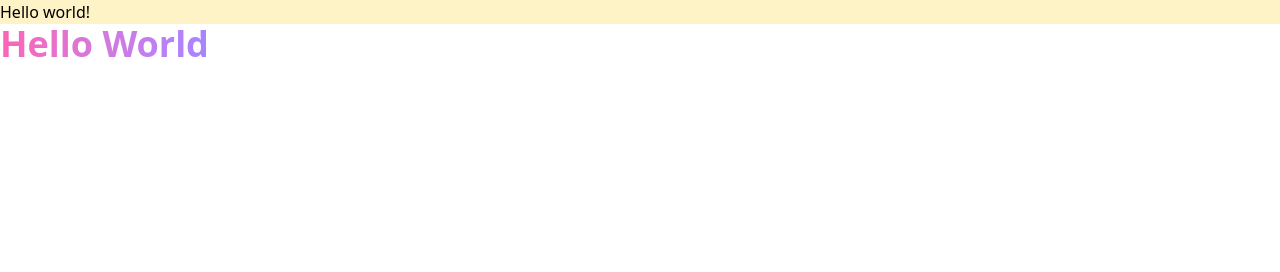
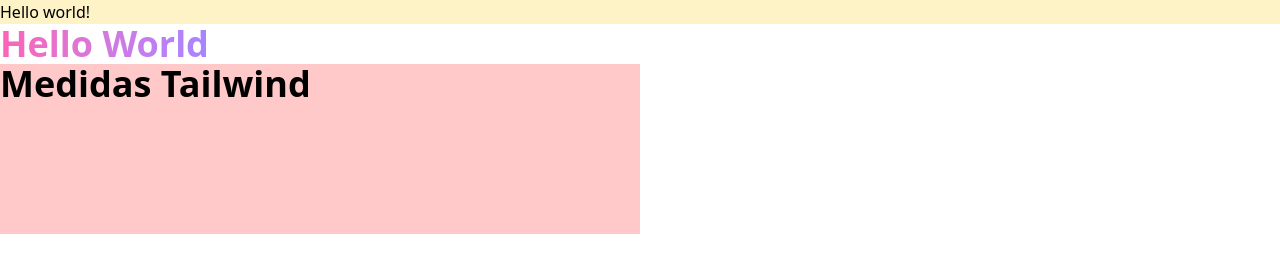
Before and after one commit to angelfloresmoran/angelldev, a website: page src/index.html in a window 1280 px wide. Drawn offline with Linux system fonts and the light colour scheme.

Commit message:
Se termina clase medidas

```diff
--- a/src/index.html
+++ b/src/index.html
@@ -17,6 +17,9 @@
              Hello World
             </span>
         </div>
+        <div>
+            <h2 class="text-4xl font-extrabold bg-red-200 w-1/2 h-[170px]">Medidas Tailwind</h2>
+        </div>
     </div>
 </body>
 </html>
```
Also changed, not shown: src/output.css.
